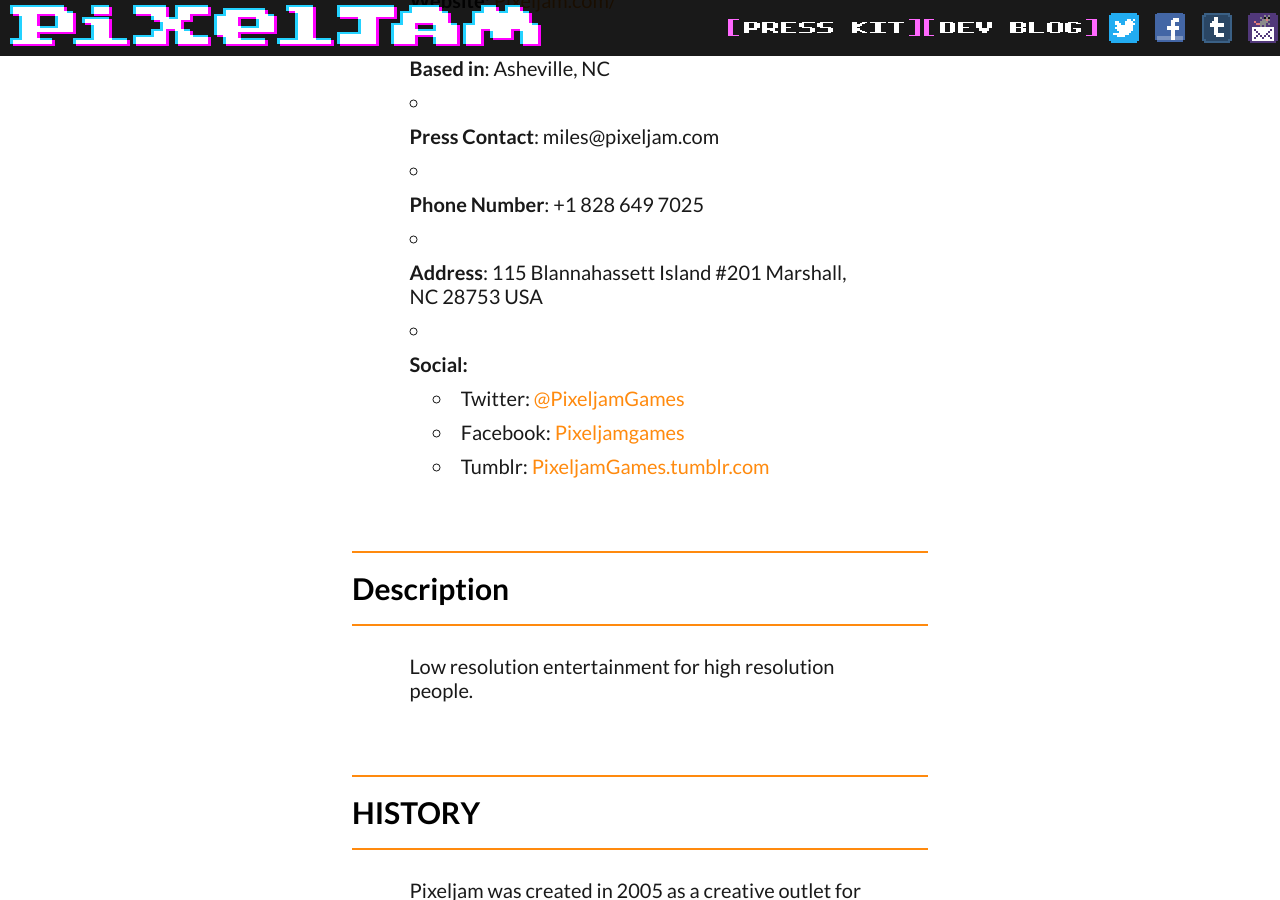
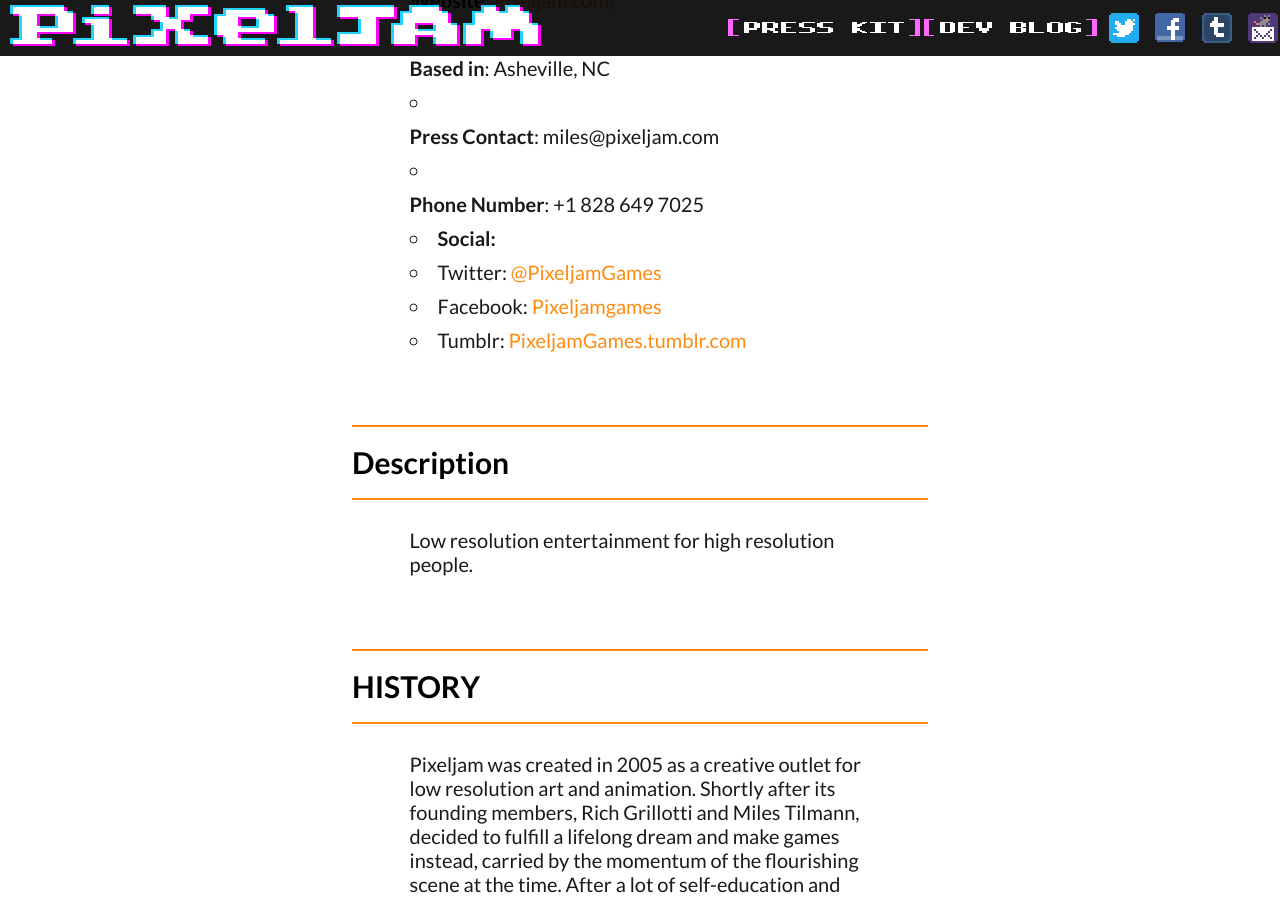
Before and after one commit to pixeljam/pixeljam.github.io, a Jekyll site: the page built from _posts/2005-05-01-pixeljam.md, in a window 1280 px wide and 900 px high, scrolled down 766 px. Built offline with Jekyll 4.4.1, drawn with Linux system fonts in a browser that asks for light colours; nearby versions of some CDN libraries.

Commit message:
Update 2005-05-01-pixeljam.md
removed old address

```diff
--- a/_posts/2005-05-01-pixeljam.md
+++ b/_posts/2005-05-01-pixeljam.md
@@ -65,27 +65,22 @@ Here you are at the Pixeljam company Press Page. You will find any company-speci
 Fact Sheet {#factsheet}
 ----------
 
-* **Founding Date**:
+*  **Founding Date**:
 2005
 
-* **Website**:
+*  **Website**:
 [Pixeljam.com/](//pixeljam.com/)
 
-* **Based in**:
+*  **Based in**:
 Asheville, NC
 
-* **Press Contact**:
+*  **Press Contact**:
 miles@pixeljam.com
 
-* **Phone Number**:
+*  **Phone Number**:
 +1 828 649 7025
 
-* **Address**:
-115 Blannahassett Island #201
-Marshall, NC
-28753 USA
-
-* **Social:**
+*  **Social:**
   * Twitter:  [@PixeljamGames](//twitter.com/pixeljamgames)
   * Facebook: [Pixeljamgames](//facebook.com/pixeljamgames)
   * Tumblr: [PixeljamGames.tumblr.com](//pixeljamgames.tumblr.com)
```
